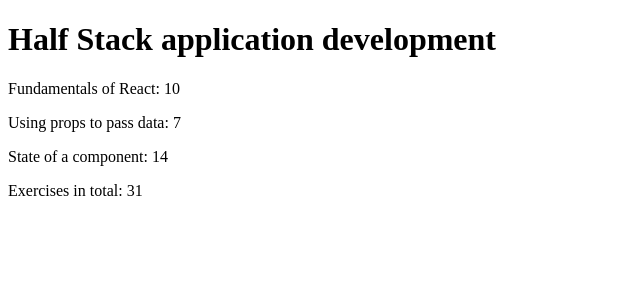
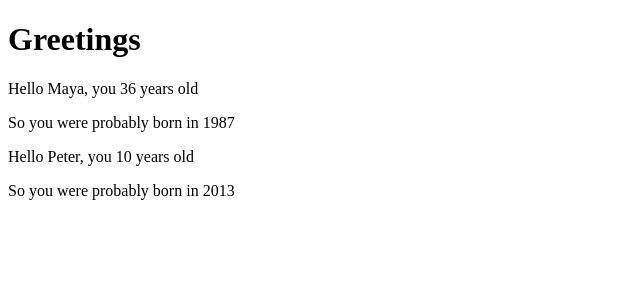
Before and after one commit to oliverhertzberg/Osa1, a React (Create React App) app: page / in a window 1280 px wide. Shown: the top 300 px of the page, without its empty margins (0-640 px from the left). Built offline with nearby package versions, Linux system fonts and the light colour scheme.

Commit message:
bornyear_example

```diff
--- a/src/App.js
+++ b/src/App.js
@@ -1,52 +1,24 @@
-const Header = (props) => {
+const Hello = ({name, age}) => {
+  const bornYear = () => new Date().getFullYear() - age
+
   return (
     <div>
-      <h1>{props.title}</h1>
+    <p>
+    Hello {name}, you {age} years old
+    </p>
+    <p>So you were probably born in {bornYear()}</p>
     </div>
   )
 }
 
-const Content = (props) => {
+const App = () => {
+  const name = 'Peter'
+  const age = 10
   return (
     <div>
-      <p>{props.name}: {props.exe}</p>
-    </div>
-  )
-}
-
-const Total = (props) => {
-  return (
-    <div>
-      <p>Exercises in total: {props.total}</p>
-    </div>
-  )
-}
-const App = () => {
-  const course = {
-    name: 'Half Stack application development',
-   parts: [
-    {
-      name: 'Fundamentals of React',
-      exercises: 10,
-    },
-   {
-      name: 'Using props to pass data',
-      exercises: 7,
-    },
-    {
-      name: 'State of a component',
-      exercises: 14,
-    }
-  ]
-}
-  console.log(course.parts[0].name)
-  return (
-    <div>
-      <Header title={course.name}/>
-      <Content name={course.parts[0].name} exe={course.parts[0].exercises}/>
-      <Content name={course.parts[1].name} exe={course.parts[1].exercises}/>
-      <Content name={course.parts[2].name} exe={course.parts[2].exercises}/>
-      <Total total={course.parts[0].exercises+course.parts[1].exercises+course.parts[2].exercises}/>
+      <h1>Greetings</h1>
+      <Hello name="Maya" age={26+10} />
+      <Hello name={name} age={age} />
     </div>
   )
 }
```
